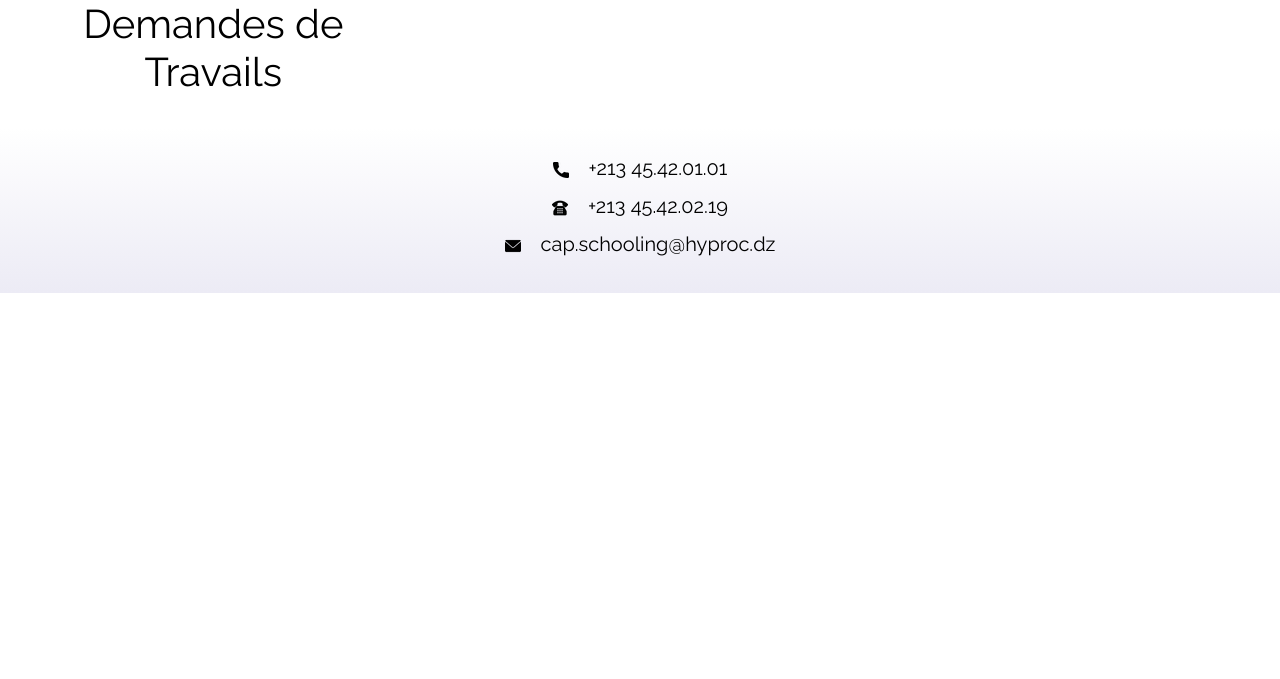
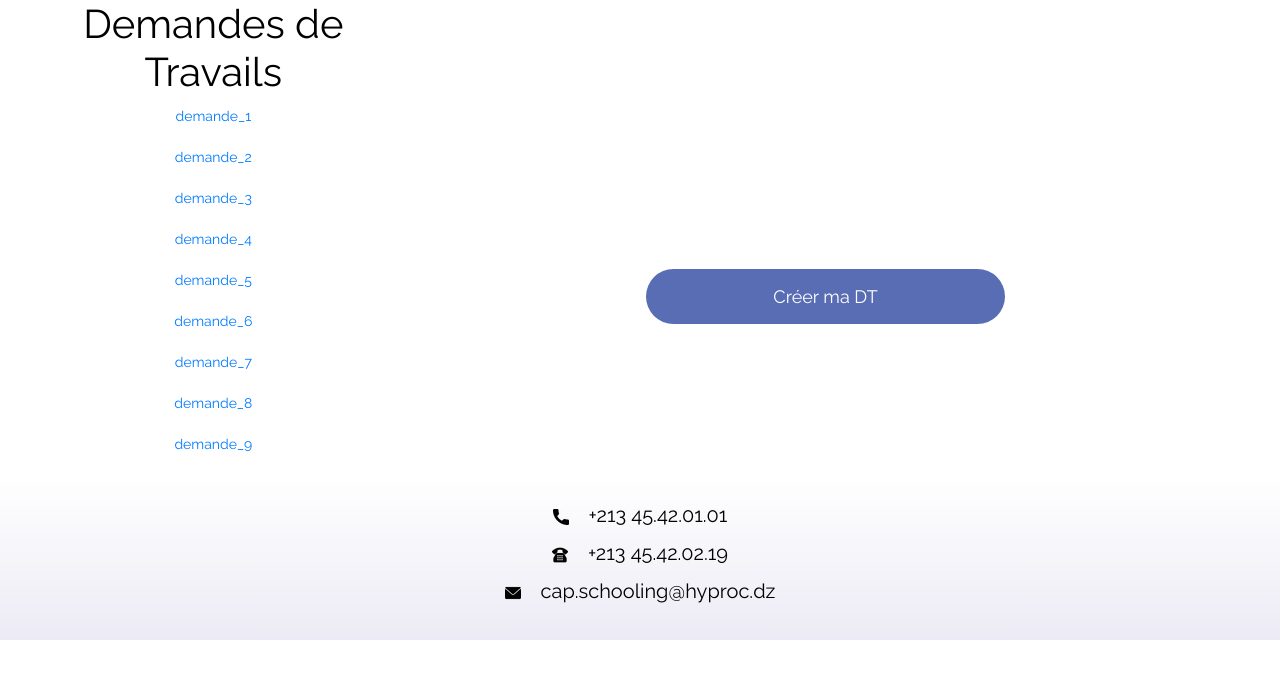
Before and after one commit to Moha-boukhatem/PFE, a PHP site: page /utilisateur.php in a window 1280 px wide. Shown: the part 95-774 px from the top of the page. Run offline with PHP 8.4, Linux system fonts and the light colour scheme; some libraries are stand-ins or nearby versions.

Commit message:
ajouter la liste des demande

```diff
--- a/accueil.php
+++ b/accueil.php
@@ -14,7 +14,7 @@
         <div class="back1 col-lg-4 col-md-12">
             <h2>Maintenance Web Site</h2>
             <button class="button"onclick="document.getElementById('id01').style.display='block'" >connexion</button>
-            <p>si vous avez pas un compte <a class="inscrire"onclick="document.getElementById('id01').style.display='block'">inscrivez-vous</a></p>
+
             <div id="id01" class="modal">
                 <form class="modal-content animate" action="/action_page.php" method="post">
                     <div class="imgcontainer">
--- a/utilisateur.php
+++ b/utilisateur.php
@@ -9,12 +9,22 @@
     <section class="back col">
         <div class="row">
             <div class="back2 col-lg-4 col-md-12">
-             <h2>Demandes de Travails</h2>
-          </div>
+                <h2>Demandes de Travails</h2>
+                <a href="#"><p class="inscrire">demande_1</p></a>
+                <a href="#"><p class="inscrire">demande_2</p></a>
+                <a href="#"><p class="inscrire">demande_3</p></a>
+                <a href="#"><p class="inscrire">demande_4</p></a>
+                <a href="#"><p class="inscrire">demande_5</p></a>
+                <a href="#"><p class="inscrire">demande_6</p></a>
+                <a href="#"><p class="inscrire">demande_7</p></a>
+                <a href="#"><p class="inscrire">demande_8</p></a>
+                <a href="#"><p class="inscrire">demande_9</p></a>
+            </div>
 
-          <div class="back1 col-lg-7 col-md-12">
+            <div class="back1 col-lg-7 col-md-12">
+            <button class="button">Créer ma DT</button>
 
-          </div>
+            </div>
         </div>
     </section>
 
```
